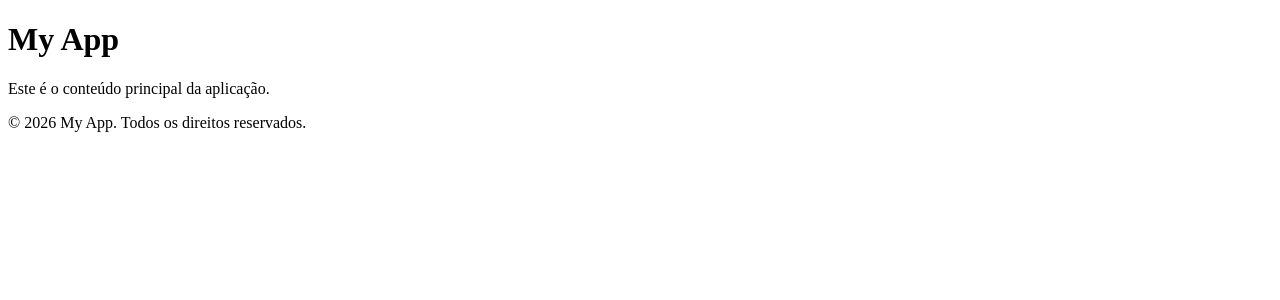
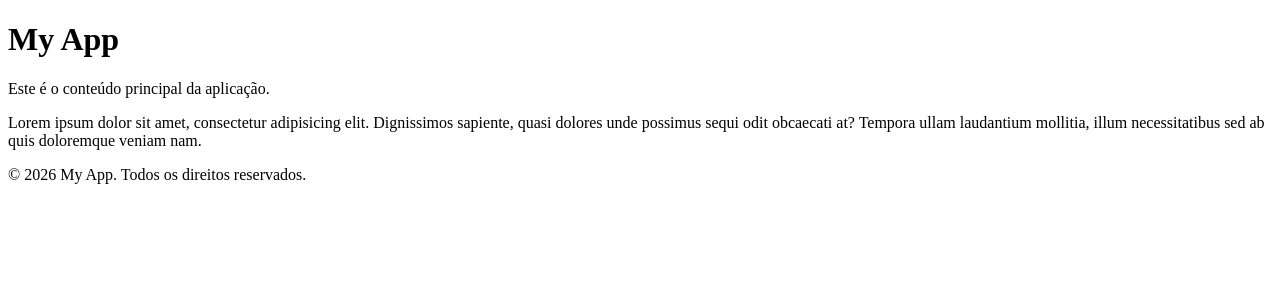
Before and after one commit to 1TDSPH-26/front-2sem-aula-10, a React (Vite) app in the folder my-app/: page / in a window 1280 px wide. Shown: the top 300 px of the page. Built offline with nearby package versions, Linux system fonts and the light colour scheme.

Commit message:
feat: movendo para as pastas

```diff
--- a/my-app/src/App.tsx
+++ b/my-app/src/App.tsx
@@ -1,6 +1,6 @@
-import Cabecalho from './components/Cabecalho'
-import Conteudo from './components/Conteudo'
-import Rodape from './components/Rodape'
+import Cabecalho from './components/Cabecalho/Cabecalho'
+import Conteudo from './components/Conteudo/Conteudo'
+import Rodape from './components/Rodape/Rodape'
 
 function App() {
   return (
--- a/my-app/src/components/Conteudo.tsx
+++ /dev/null
@@ -1,9 +0,0 @@
-function Conteudo() {
-  return (
-    <main>
-      <p>Este é o conteúdo principal da aplicação.</p>
-    </main>
-  )
-}
-
-export default Conteudo
--- /dev/null
+++ b/my-app/src/components/Conteudo/Conteudo.tsx
@@ -0,0 +1,10 @@
+function Conteudo() {
+  return (
+    <main>
+      <p>Este é o conteúdo principal da aplicação.</p>
+      <p>Lorem ipsum dolor sit amet, consectetur adipisicing elit. Dignissimos sapiente, quasi dolores unde possimus sequi odit obcaecati at? Tempora ullam laudantium mollitia, illum necessitatibus sed ab quis doloremque veniam nam.</p>
+    </main>
+  )
+}
+
+export default Conteudo
```
Also changed, not shown: my-app/src/components/Cabecalho/Cabecalho.tsx (renamed from my-app/src/components/Cabecalho.tsx), my-app/src/components/Rodape/Rodape.tsx (renamed from my-app/src/components/Rodape.tsx).
